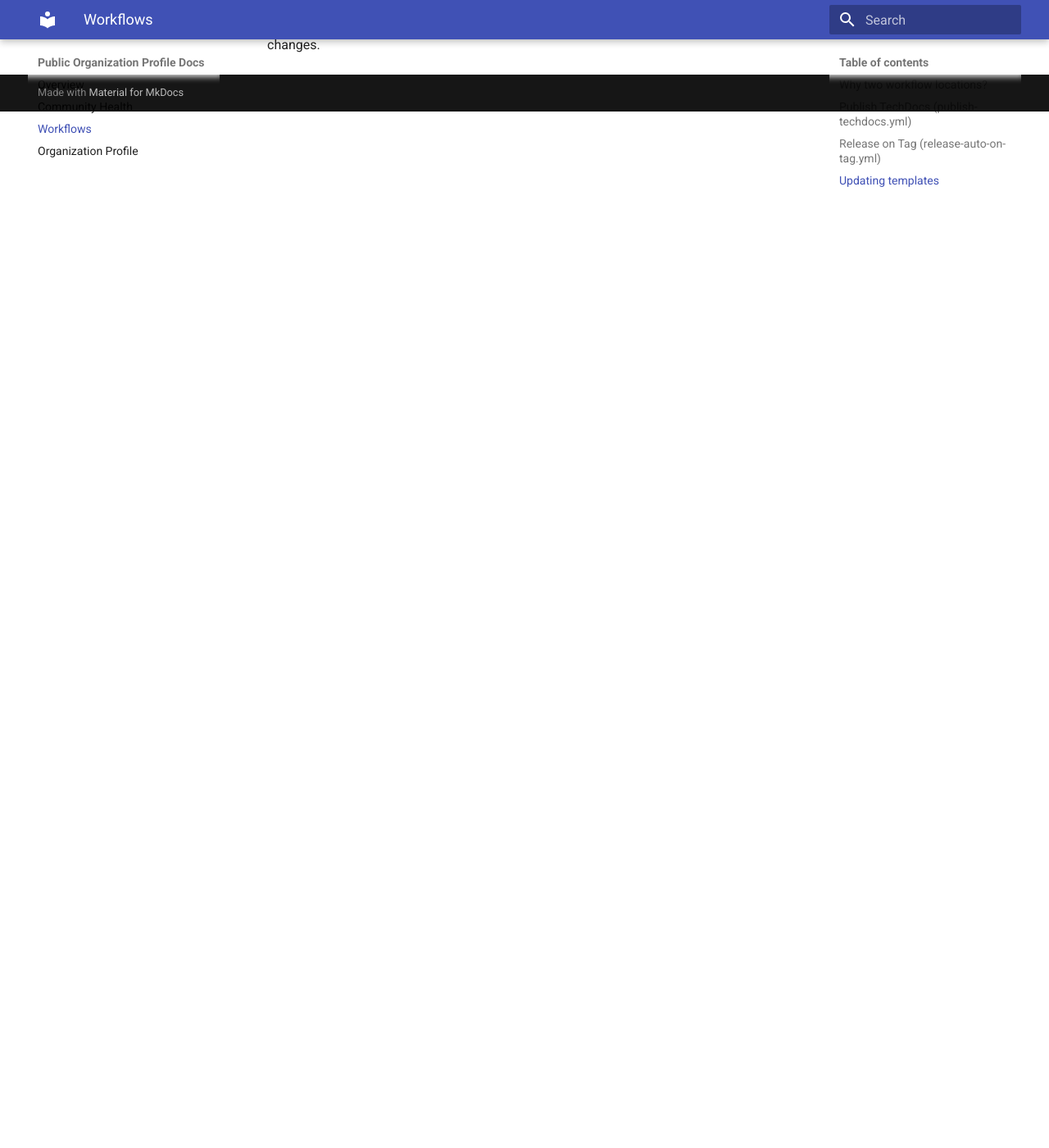
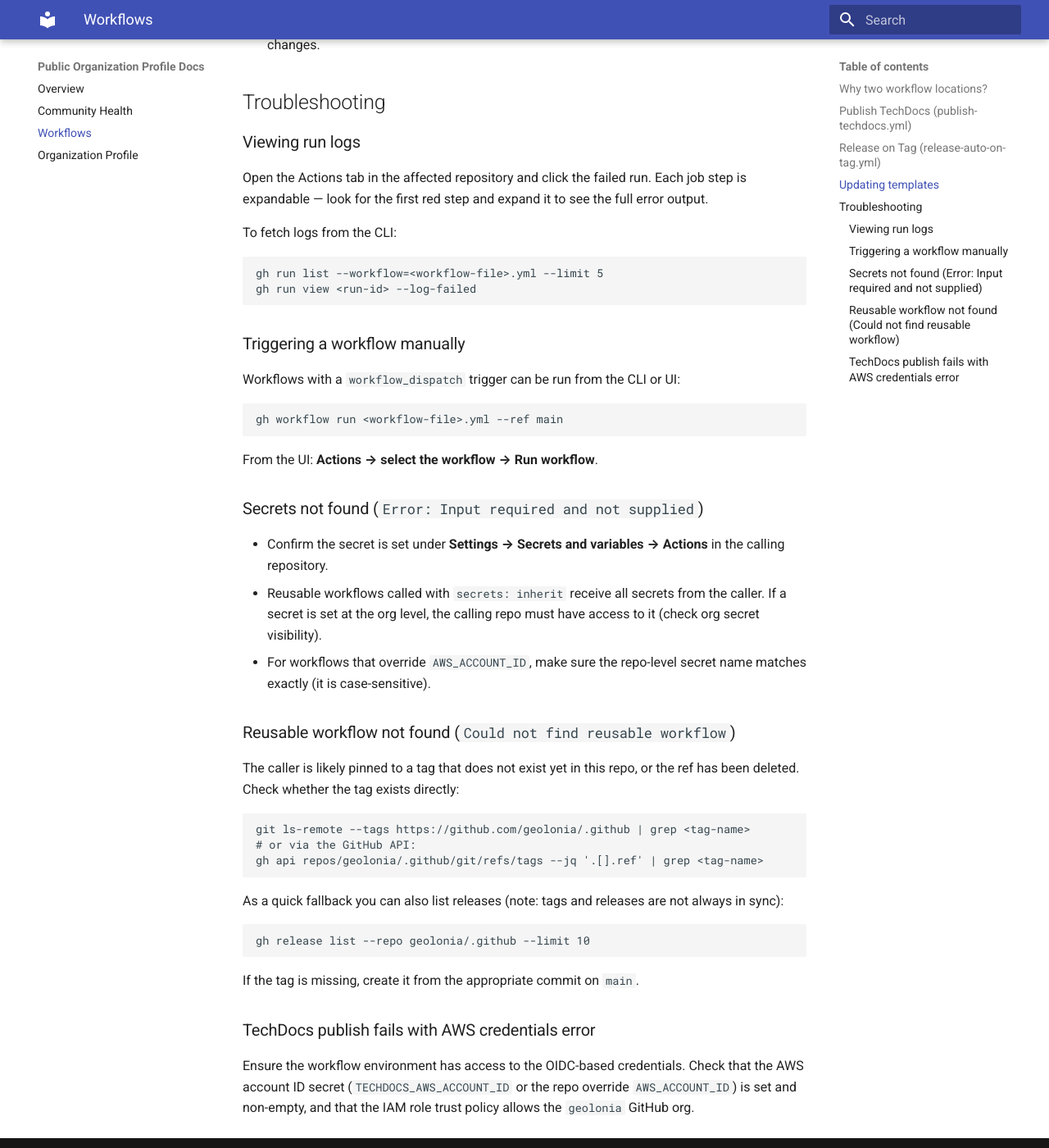
Before and after one commit to geolonia/.github, an MkDocs documentation site: the page built from docs/workflows.md, in a window 1280 px wide and 1400 px high, scrolled down 1860 px. Shown: the whole window at 82% size. Built offline with MkDocs 1.6.1 and Material for MkDocs 9.7.7, drawn with Linux system fonts in a browser that asks for light colours; some of the changed text lies outside the part shown.

Commit message:
docs: add troubleshooting section to workflows.md and fix typo (#2)
* docs(agent-policy): strengthen code review section with CodeRabbit merge policy

Expand the Code reviews section to make the CodeRabbit review step
explicit: wait for the automated review before requesting human approval,
resolve all CodeRabbit threads, and do not merge until CI, CodeRabbit,
and at least one human reviewer have all approved.

Co-Authored-By: Claude Opus 4.6 <noreply@anthropic.com>

* docs: add troubleshooting section to workflows.md and fix typo

- Fix typo: 'displayes' -> 'displays' and add missing space before backtick
- Add Troubleshooting section covering: viewing run logs (UI + CLI),
  triggering workflow_dispatch manually, common secrets errors, reusable
  workflow not found, and TechDocs AWS credentials failures

Closes #1

Co-Authored-By: Claude Opus 4.6 <noreply@anthropic.com>

* docs(workflows): improve tag check guidance per CodeRabbit review

Replace the sole 'gh release list' recommendation with a direct tag
existence check using 'git ls-remote --tags' and 'gh api .../git/refs/tags'
as the primary commands (more accurate than release list). Keep 'gh release
list' as an optional simpler fallback with a note that releases and tags are
not always in sync.

Co-Authored-By: Claude Opus 4.6 <noreply@anthropic.com>

---------

Co-authored-by: Claude Opus 4.6 <noreply@anthropic.com>

````diff
--- a/docs/workflows.md
+++ b/docs/workflows.md
@@ -68,3 +68,65 @@ jobs:
   picker shows accurate names/descriptions.
 - Bump the referenced reusable workflow version (`@v1`, SHA, or tag) when making
   breaking changes.
+
+## Troubleshooting
+
+### Viewing run logs
+
+Open the Actions tab in the affected repository and click the failed run.
+Each job step is expandable — look for the first red step and expand it to
+see the full error output.
+
+To fetch logs from the CLI:
+
+```bash
+gh run list --workflow=<workflow-file>.yml --limit 5
+gh run view <run-id> --log-failed
+```
+
+### Triggering a workflow manually
+
+Workflows with a `workflow_dispatch` trigger can be run from the CLI or UI:
+
+```bash
+gh workflow run <workflow-file>.yml --ref main
+```
+
+From the UI: **Actions → select the workflow → Run workflow**.
+
+### Secrets not found (`Error: Input required and not supplied`)
+
+- Confirm the secret is set under **Settings → Secrets and variables → Actions**
+  in the calling repository.
+- Reusable workflows called with `secrets: inherit` receive all secrets from the
+  caller. If a secret is set at the org level, the calling repo must have access
+  to it (check org secret visibility).
+- For workflows that override `AWS_ACCOUNT_ID`, make sure the repo-level secret
+  name matches exactly (it is case-sensitive).
+
+### Reusable workflow not found (`Could not find reusable workflow`)
+
+The caller is likely pinned to a tag that does not exist yet in this repo, or
+the ref has been deleted. Check whether the tag exists directly:
+
+```bash
+git ls-remote --tags https://github.com/geolonia/.github | grep <tag-name>
+# or via the GitHub API:
+gh api repos/geolonia/.github/git/refs/tags --jq '.[].ref' | grep <tag-name>
+```
+
+As a quick fallback you can also list releases (note: tags and releases are not
+always in sync):
+
+```bash
+gh release list --repo geolonia/.github --limit 10
+```
+
+If the tag is missing, create it from the appropriate commit on `main`.
+
+### TechDocs publish fails with AWS credentials error
+
+Ensure the workflow environment has access to the OIDC-based credentials.
+Check that the AWS account ID secret (`TECHDOCS_AWS_ACCOUNT_ID` or the repo
+override `AWS_ACCOUNT_ID`) is set and non-empty, and that the IAM role trust
+policy allows the `geolonia` GitHub org.
````
Also changed, not shown: other parts of docs/workflows.md (+1 -1 lines), docs/agent-policy.md (+9 -2 lines).
